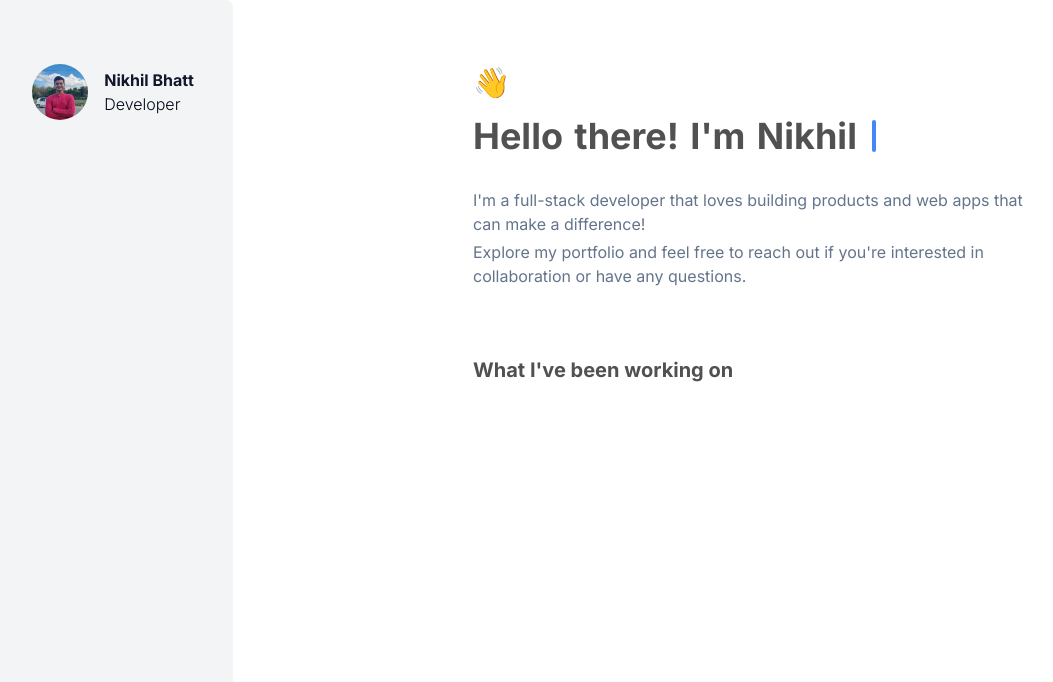
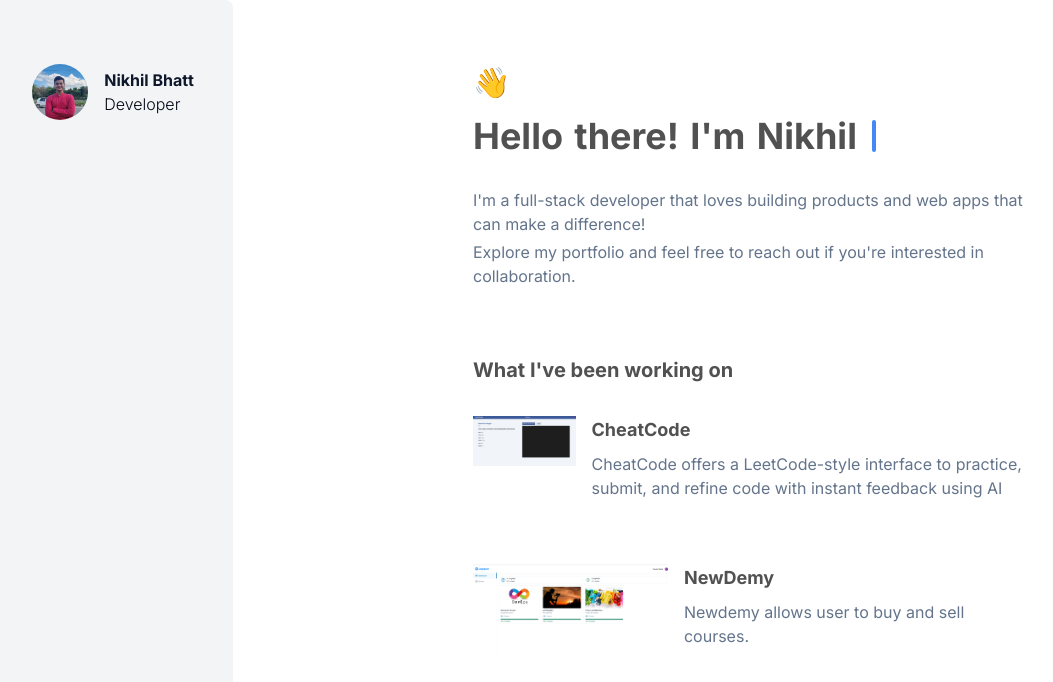
Before and after one commit to BeNikk/Portfolio, a Next.js app in the folder portfolio/: page / in a window 1280 px wide. Shown: the top 682 px of the page, without its empty margins (7-1060 px from the left). Built offline with nearby package versions, Linux system fonts and the light colour scheme.

Commit message:
projects section init

```diff
--- a/portfolio/app/page.tsx
+++ b/portfolio/app/page.tsx
@@ -2,6 +2,7 @@
 import { TypewriterEffectSmooth } from '@/components/ui/typewriter-effect';
 import Typewriter from 'typewriter-effect';
 import { motion } from 'framer-motion';
+import ProjectSection from '@/components/ProjectComponent';
 
 export default function Home() {
   const words = [
@@ -57,13 +58,14 @@
           </div>
           <div className='text-slate-500 py-1'>
             <p>
-              Explore my portfolio and feel free to reach out if you're interested in collaboration or have any questions.
+              Explore my portfolio and feel free to reach out if you're interested in collaboration.
             </p>
           </div>
         </motion.div>
 
         <motion.div variants={itemVariants}>
           <h2 className='pt-16 text-xl font-bold text-[#515151]'>What I&apos;ve been working on</h2>
+          <ProjectSection/>
         </motion.div>
       </motion.div>
     </div>
--- /dev/null
+++ b/portfolio/components/ProjectComponent.tsx
@@ -0,0 +1,26 @@
+import { Projects } from "./constants/projects";
+import Image from "next/image";
+const ProjectSection = () => {
+    return (
+        <div>
+            {Projects.map((project)=>{
+                return(
+
+                    <div className="flex flex-row gap-2  items-start py-8" key={project.name}>
+                        <div>
+                            <Image src={project.imageUrl} alt="Project image" className="bg-[#515151]" height={'200'} width={'200'}/>
+                        </div>
+                        <div className="flex flex-col gap-2 justify-start px-2 items-start">
+                            <h1 className="text-lg font-bold  text-[#515151]">{project.name}</h1>
+                            <p className="text-slate-500">{project.description}</p>
+
+                        </div>
+
+                    </div>
+                )
+            })}
+        </div>
+     );
+}
+
+export default ProjectSection;
--- a/portfolio/components/Sidebar.tsx
+++ b/portfolio/components/Sidebar.tsx
@@ -1,3 +1,4 @@
+"use client";
 import {
     Sheet,
     SheetContent,
@@ -8,6 +9,8 @@
   } from "@/components/ui/sheet"
 import SidebarItems from "./SidebarItems";
 import Image from "next/image";
+import { motion } from "framer-motion"
+import { useState } from "react";
 
 
 export const Sidebar = () => {
@@ -22,18 +25,30 @@
      );
 }
 
-export const MobileSidebar=()=>{
-    return(
+
+export const MobileSidebar = () => {
+    const variants = {
+        hidden: { x: '-100%', opacity: 0 },
+        visible: { x: 0, opacity: 1 },
+        exit: { x: '-100%', opacity: 0 },
+    };
+
+    return (
         <div>
             <Sheet>
-
-            <SheetTrigger><Image src={'/menu.jpg'}  alt="menu" width={64} height={64} className="text-black"/></SheetTrigger>
-            <SheetContent side={'left'} className="bg-[#F3F4F6] w-60">
-            <SidebarItems/>
-            </SheetContent>
+                <SheetTrigger>
+                    <Image
+                        src={'/menu.jpg'}
+                        alt="menu"
+                        width={64}
+                        height={64}
+                        className="text-black"
+                    />
+                </SheetTrigger>
+                <SheetContent side={'left'} className="bg-[#F3F4F6] w-60">
+                        <SidebarItems />
+                </SheetContent>
             </Sheet>
-
         </div>
-
-    )
-}
+    );
+};
--- /dev/null
+++ b/portfolio/components/constants/projects.ts
@@ -0,0 +1,18 @@
+
+export const Projects=[
+    {
+        name:"CheatCode",
+        imageUrl:"/CheatCode.png",
+        description:"CheatCode offers a LeetCode-style interface to practice, submit, and refine code with instant feedback using AI",
+        liveUrl:"https://cheat-code-rose.vercel.app/",
+        githubUrl:"https://github.com/BeNikk/CheatCode"
+
+
+    },
+    {
+        name:"NewDemy",
+        imageUrl:"/NewDemy.png",
+        description:"Newdemy allows user to buy and sell courses."
+    }
+
+]
```
Also changed, not shown: portfolio/public/CheatCode.png (added), portfolio/public/NewDemy.png (added).
